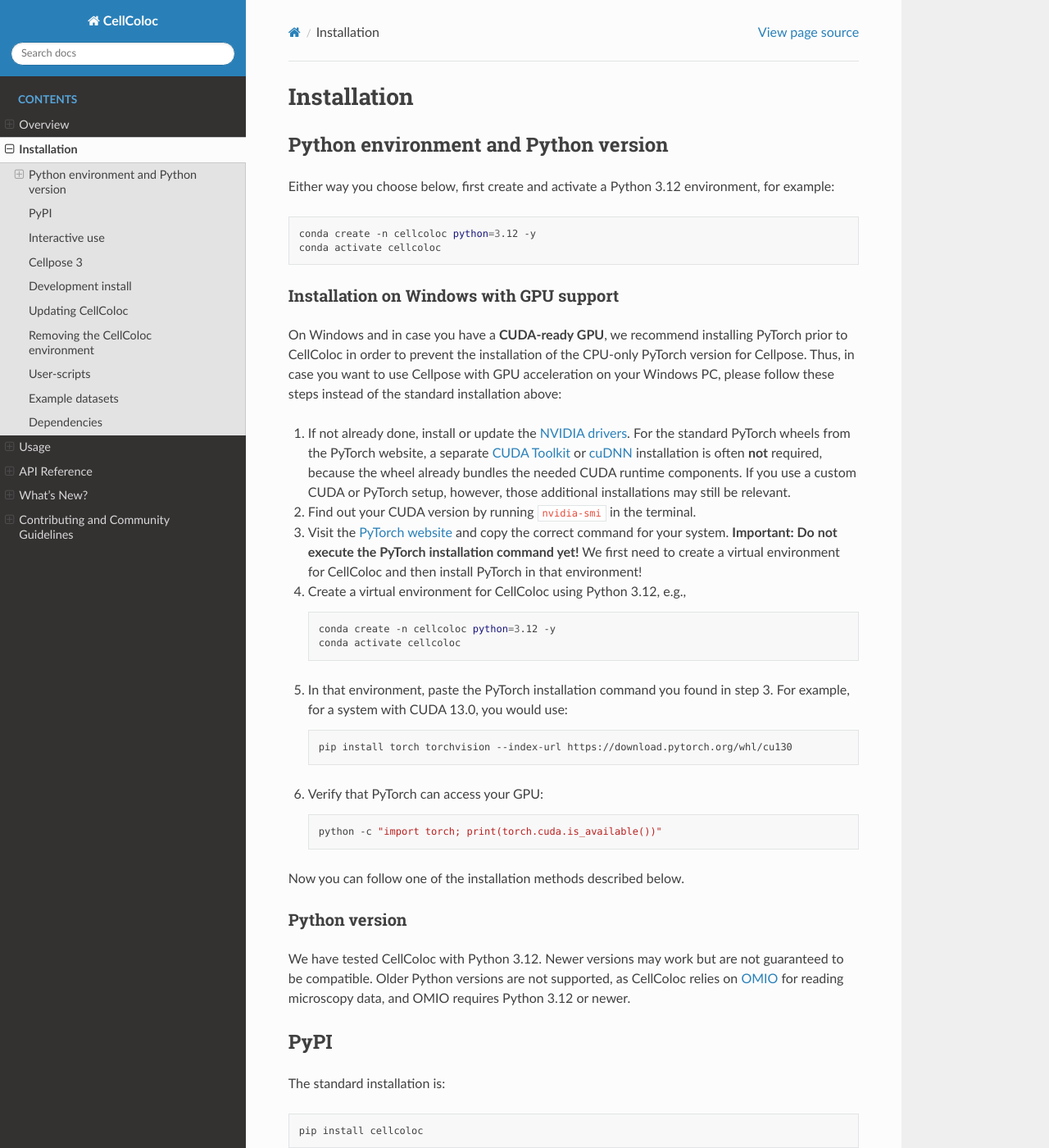
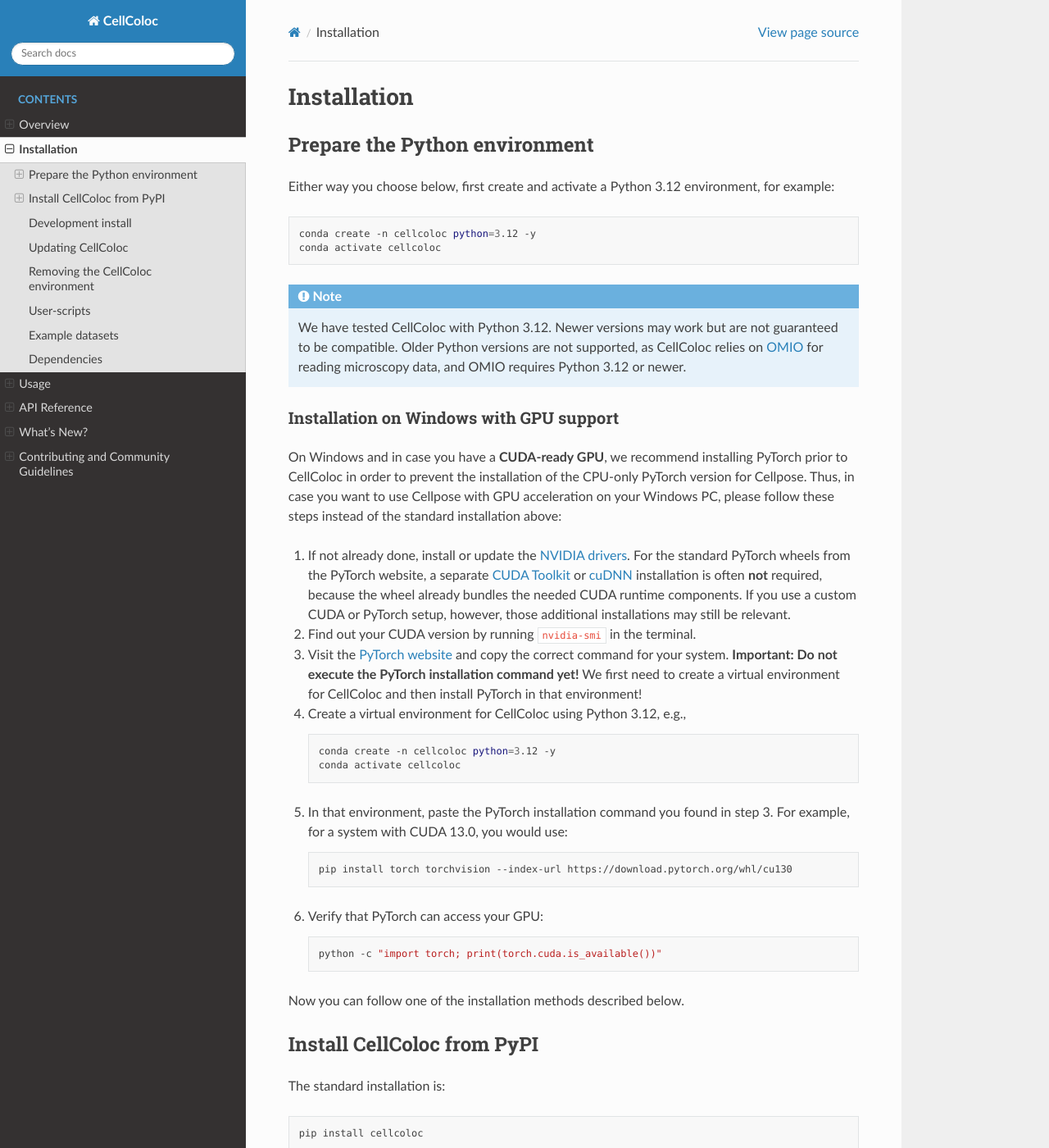
Before and after one commit to FabrizioMusacchio/cellcoloc, a Sphinx documentation site: the page built from docs/source/installation.rst, in a window 1280 px wide and 1400 px high. Shown: the whole window at 82% size. Built offline with Sphinx 7.4.7 and the Read the Docs theme 3.1.0, drawn with Linux system fonts in a browser that asks for light colours.

Commit message:
docs: update installation instructions for Python environment compatibility

```diff
--- a/docs/source/installation.rst
+++ b/docs/source/installation.rst
@@ -1,7 +1,7 @@
 Installation
 ============
 
-Python environment and Python version
+Prepare the Python environment
 -------------------------------------
 Either way you choose below, first create and activate a Python
 3.12 environment, for example:
@@ -10,6 +10,14 @@
 
    conda create -n cellcoloc python=3.12 -y
    conda activate cellcoloc
+
+.. note::
+
+   We have tested CellColoc with Python 3.12. Newer versions may work but
+   are not guaranteed to be compatible. Older Python versions are not supported,
+   as CellColoc relies on `OMIO <https://omio.readthedocs.io/en/latest/>`_ for
+   reading microscopy data, and OMIO requires Python 3.12 or newer.
+
 
 Installation on Windows with GPU support
 ^^^^^^^^^^^^^^^^^^^^^^^^^^^^^^^^^^^^^^^^
@@ -46,18 +54,9 @@
 
 Now you can follow one of the installation methods described below.
 
-Python version
-^^^^^^^^^^^^^^^^^^^^^^^^^^^^^^^^^^^^^^^^
 
-We have tested CellColoc with Python 3.12. Newer versions may work but
-are not guaranteed to be compatible. Older Python versions are not supported,
-as CellColoc relies on `OMIO <https://omio.readthedocs.io/en/latest/>`_ for
-reading microscopy data, and OMIO requires Python 3.12 or newer.
-
-
-
-PyPI
-----
+Install CellColoc from PyPI
+---------------------------
 
 The standard installation is:
 
@@ -67,7 +66,7 @@
 
 
 Interactive use
----------------
+^^^^^^^^^^^^^^^^
 
 If you want to use CellColoc together with VS Code's interactive window or a
 notebook-like workflow, install the interactive extra:
@@ -78,7 +77,7 @@
 
 
 Cellpose 3
-----------
+^^^^^^^^^^
 
 CellColoc is designed to work with both older `Cellpose 3 <https://www.cellpose.org>`_ installations and
 newer `Cellpose 4 <https://www.cellpose.org>`_ installations.
```
